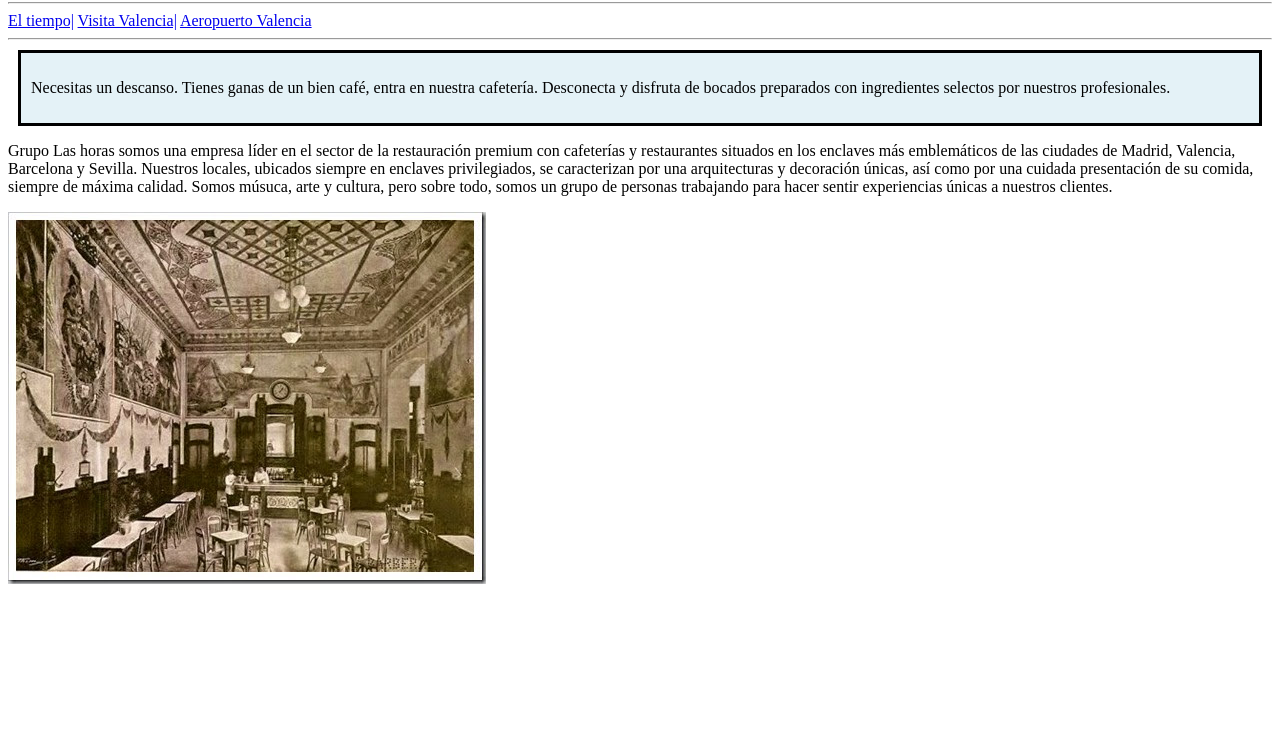
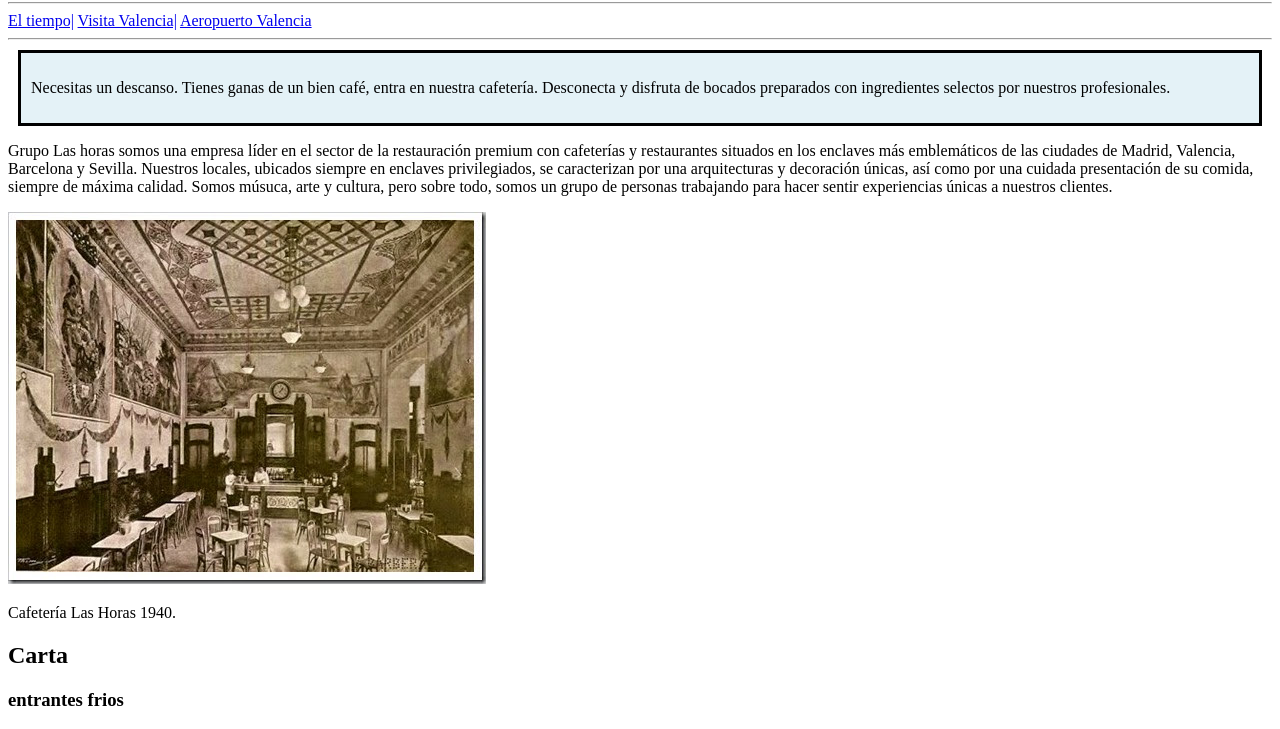
Before and after one commit to jenogver06/prac-1.9, a plain HTML site: page index.html in a window 1280 px wide. Shown: the part 78-807 px from the top of the page. Drawn offline with Linux system fonts and the light colour scheme.

Commit message:
modificacion 3

```diff
--- a/index.html
+++ b/index.html
@@ -37,6 +37,12 @@
             </article>
             <!--Imagen-->
             <img src="cafe1.jpg" alt="Café">
+            <p>Cafetería Las Horas 1940.</p>
+            <!--Articulo 3-->
+            <article>
+                <h2>Carta</h2>
+                <h3>entrantes frios</h3>
+            </article>
         </section>
 
     </main>
```
